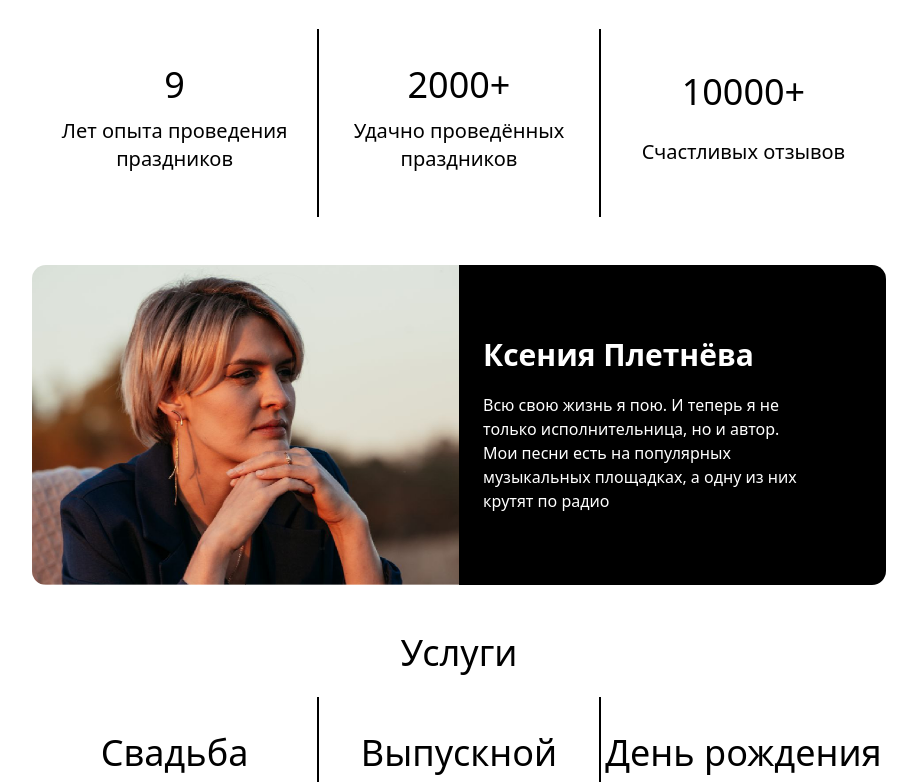
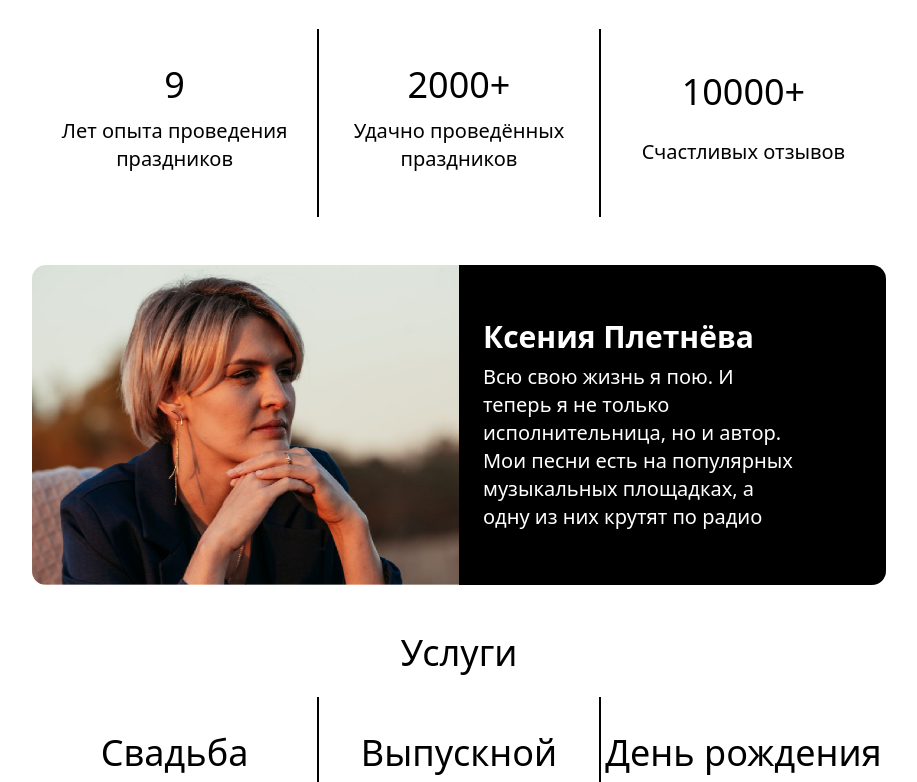
Before and after one commit to Pobos1/myself, a Next.js app: page / in a window 1280 px wide. Shown: the part 531-1313 px from the top of the page, without its empty margins (181-1098 px from the left). Built offline with nearby package versions, Linux system fonts and the light colour scheme.

Commit message:
поменял цитату

```diff
--- a/src/app/page.tsx
+++ b/src/app/page.tsx
@@ -45,11 +45,11 @@ export default function Home() {
           <section>
             <div className="flex pt-6">
               <div className="rounded-s-xl w-1/2 h-80 bg-[url(/pletnevalong.png)] bg-cover bg-center shrink-0 "></div>
-              <div className="rounded-e-xl pe-20 ps-6 py-7 bg-black flex flex-col justify-center">
-                <p className="text-3xl pb-5 font-semibold text-white">
+              <div className="rounded-e-xl pe-20 ps-6 py-4 bg-black flex flex-col justify-center">
+                <p className="text-3xl pb-2 font-semibold text-white">
                   Ксения Плетнёва
                 </p>
-                <p className="text-md text-white">
+                <p className="text-xl text-white">
                   Всю свою жизнь я пою. И теперь я не только исполнительница, но
                   и автор. Мои песни есть на популярных музыкальных площадках, а
                   одну из них крутят по радио
@@ -169,8 +169,8 @@ export default function Home() {
             <div className="px-10">
               <ImageCarousel />
             </div>
-            <div className=" flex flex-row ">
-              <div className="rounded-xl w-35 h-50 bg-[url(/square.png)] bg-cover bg-center shrink-0 me-3 mt-4"></div>
+            <div className=" mt-10 ">
+              <div className="rounded-xl w-full h-50 bg-[url(/square.png)] bg-cover bg-center shrink-0 "></div>
               <div className="flex flex-col">
                 <Paragraph
                   title="Почему именно я?"
--- a/src/components/ui/ImageCarouselSecond.tsx
+++ b/src/components/ui/ImageCarouselSecond.tsx
@@ -36,7 +36,7 @@ export default function ImageCarousel() {
               <CarouselItem key={i}>
                 <div className="flex items-center justify-center h-50">
                   <Image
-                    className=" rounded-3xl "
+                    className="sm:rounded-3xl rounded-xl  "
                     src={img.src}
                     alt={img.alt}
                     width={400}
```
